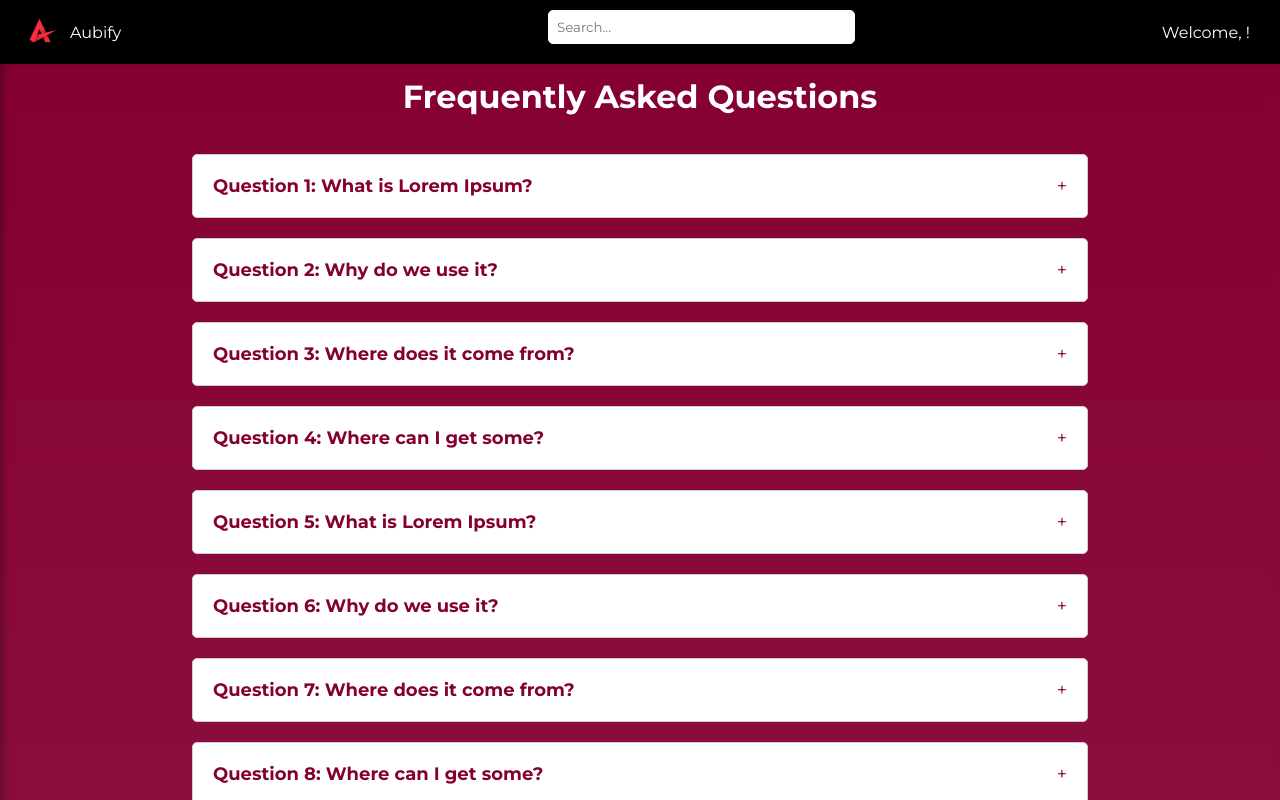
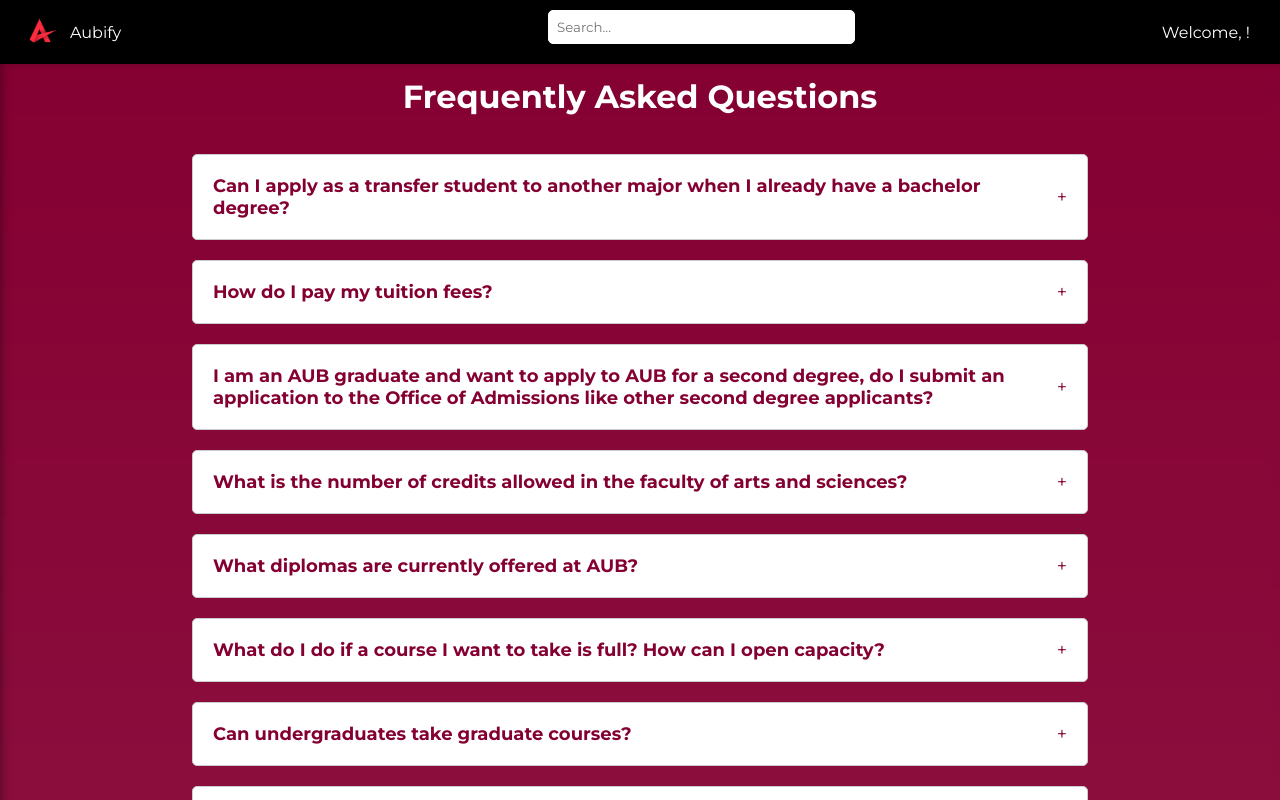
Before and after one commit to omarabbas1/Aubify, a React (Create React App) app: page /faq in a window 1280 px wide. Built offline with nearby package versions, Linux system fonts and the light colour scheme.

Commit message:
FAQ page done

```diff
--- a/src/components/FAQ/FAQ.jsx
+++ b/src/components/FAQ/FAQ.jsx
@@ -7,44 +7,44 @@ const FAQ = () => {
 
   const faqData = [
     {
-      question: 'Question 1: What is Lorem Ipsum?',
-      answer: 'Answer 1: Lorem Ipsum is simply dummy text of the printing and typesetting industry.',
+      question: 'Can I apply as a transfer student to another major when I already have a bachelor degree?',
+      answer: 'If you already have a bachelor degree, then you will need to apply as second degree applicant.  Some of the credits taken in the bachelor degree will be transferred to your second degree per department approval',
     },
     {
-      question: 'Question 2: Why do we use it?',
-      answer: 'Answer 2: It is a long established fact that a reader will be distracted by the readable content of a page when looking at its layout.',
+      question: 'How do I pay my tuition fees?',
+      answer: 'The tuition payment will appear on the AUBsis web statement of fees once you have registered for your spring courses. Print the Web statement of fees from your AUBsis, and refer to the Payment module posted in the Moodle section for the different methods of payment. Please note that payment of fees by Credit Cards or Travellers Cheques are currently not accepted. For any additional inquiries regarding the payment of tuition fees, kindly contact jm52@aub.edu.lb or re96@aub.edu.lb',
     },
     {
-      question: 'Question 3: Where does it come from?',
-      answer: 'Answer 3: Contrary to popular belief, Lorem Ipsum is not simply random text.',
+      question: 'I am an AUB graduate and want to apply to AUB for a second degree, do I submit an application to the Office of Admissions like other second degree applicants?',
+      answer: 'AUB graduates who have been away from AUB for less than 2 years after graduation, must contact the Office of the Registrar on: registrar@aub.edu.lb and inquire about their application for second degree.   For all other applicants, they need to submit their second degree application form at the Office of Admissions.',
     },
     {
-      question: 'Question 4: Where can I get some?',
-      answer: 'Answer 4: There are many variations of passages of Lorem Ipsum available, but the majority have suffered alteration in some form, by injected humour, or randomised words.',
+      question: 'What is the number of credits allowed in the faculty of arts and sciences?',
+      answer: 'Students may normally take up to 17 undergraduate credits or 9 graduate credits per semester (for a maximum of 2 terms).',
     },
     {
-      question: 'Question 5: What is Lorem Ipsum?',
-      answer: 'Answer 5: Lorem Ipsum is simply dummy text of the printing and typesetting industry.',
+      question: 'What diplomas are currently offered at AUB?',
+      answer: 'Some of the diplomas that we offer include: \n-Teaching Diploma Program \n-Diploma in Special Education \n-Diploma in Educational Management and Leadership',
     },
     {
-      question: 'Question 6: Why do we use it?',
-      answer: 'Answer 6: It is a long established fact that a reader will be distracted by the readable content of a page when looking at its layout.',
+      question: 'What do I do if a course I want to take is full? How can I open capacity?',
+      answer: 'If a course you want to enroll in is full, you must ask the chairperson of the department the course is given at to open capacity for you.',
     },
     {
-      question: 'Question 7: Where does it come from?',
-      answer: 'Answer 7: Contrary to popular belief, Lorem Ipsum is not simply random text.',
+      question: 'Can undergraduates take graduate courses?',
+      answer: 'Senior undergraduate students in good academic standing can take graduate classes through submitting a petition which requires the consent of the academic adviser and the course instructor.',
     },
     {
-      question: 'Question 8: Where can I get some?',
-      answer: 'Answer 8: There are many variations of passages of Lorem Ipsum available, but the majority have suffered alteration in some form, by injected humour, or randomised words.',
+      question: 'How can I audit a course? Will it appear on my transcript?',
+      answer: 'To audit a course, you must get in touch with the course instructor and obtain their approval. An audited course does not appear on your transcript or count towards your credits.',
     },
     {
-      question: 'Question 9: What is Lorem Ipsum?',
-      answer: 'Answer 9: Lorem Ipsum is simply dummy text of the printing and typesetting industry.',
+      question: 'What is the University\'s policy on student housing?',
+      answer: 'To be eligible to live in AUB Student Housing facilities, you must be enrolled as full/part time student for the Academic Year you are applying to dorms. While all registered AUB students are entitled to apply for accommodation in AUB students\' residences, room reservation is processed according to priority criteria.',
     },
     {
-      question: 'Question 10: Why do we use it?',
-      answer: 'Answer 10: It is a long established fact that a reader will be distracted by the readable content of a page when looking at its layout.',
+      question: 'What is the difference between a double major and a dual degree?',
+      answer: 'A dual degree is when you are pursuing two majors which have different degree structures. You can have a dual degree within the same faculty or from two different faculties Distinctively, a double major is when you pursue two majors with the same degree structure',
     },
   ];
 
```
